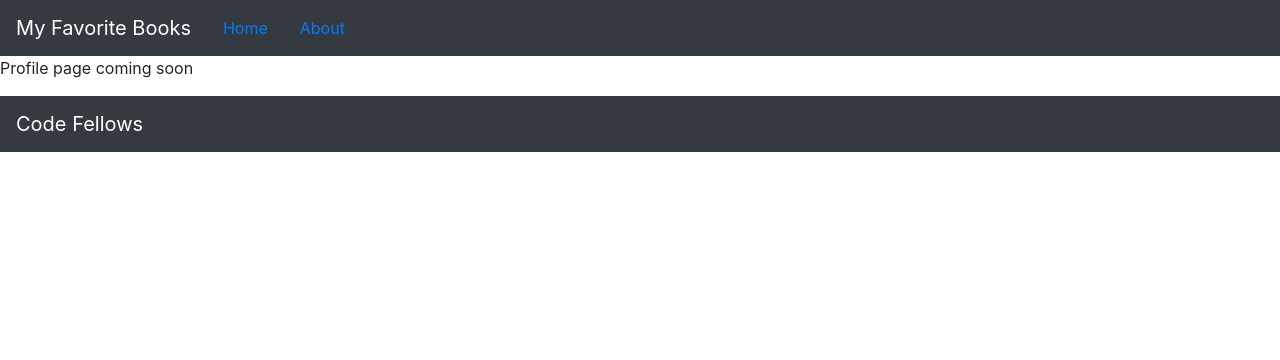
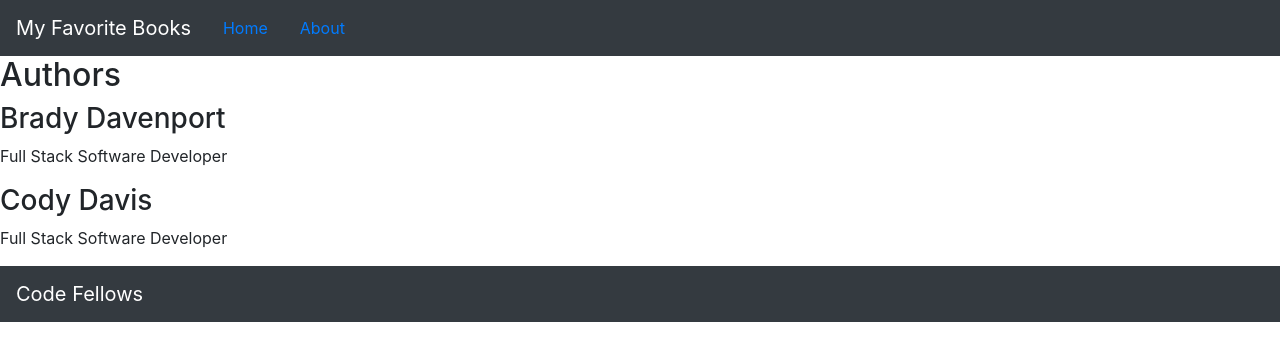
Before and after one commit to bradyd-code-fellows-projects/can-of-books-frontend, a React (Create React App) app: page /about in a window 1280 px wide. Shown: the top 360 px of the page. Built offline with nearby package versions, Linux system fonts and the light colour scheme.

Commit message:
profiles

```diff
--- a/src/pages/About.js
+++ b/src/pages/About.js
@@ -3,8 +3,17 @@ import { Component } from "react";
 class Profile extends Component {
 
   render() {
-    /* TODO: render information about the developers */
-    return <p>Profile page coming soon</p>
+    return (<>
+    <h2>Authors</h2>
+    <div>
+      <h3>Brady Davenport</h3>
+      <p>Full Stack Software Developer</p>
+    </div>
+    <div>
+      <h3>Cody Davis</h3>
+      <p>Full Stack Software Developer</p>
+    </div>
+    </>)
   }
 };
 
```
